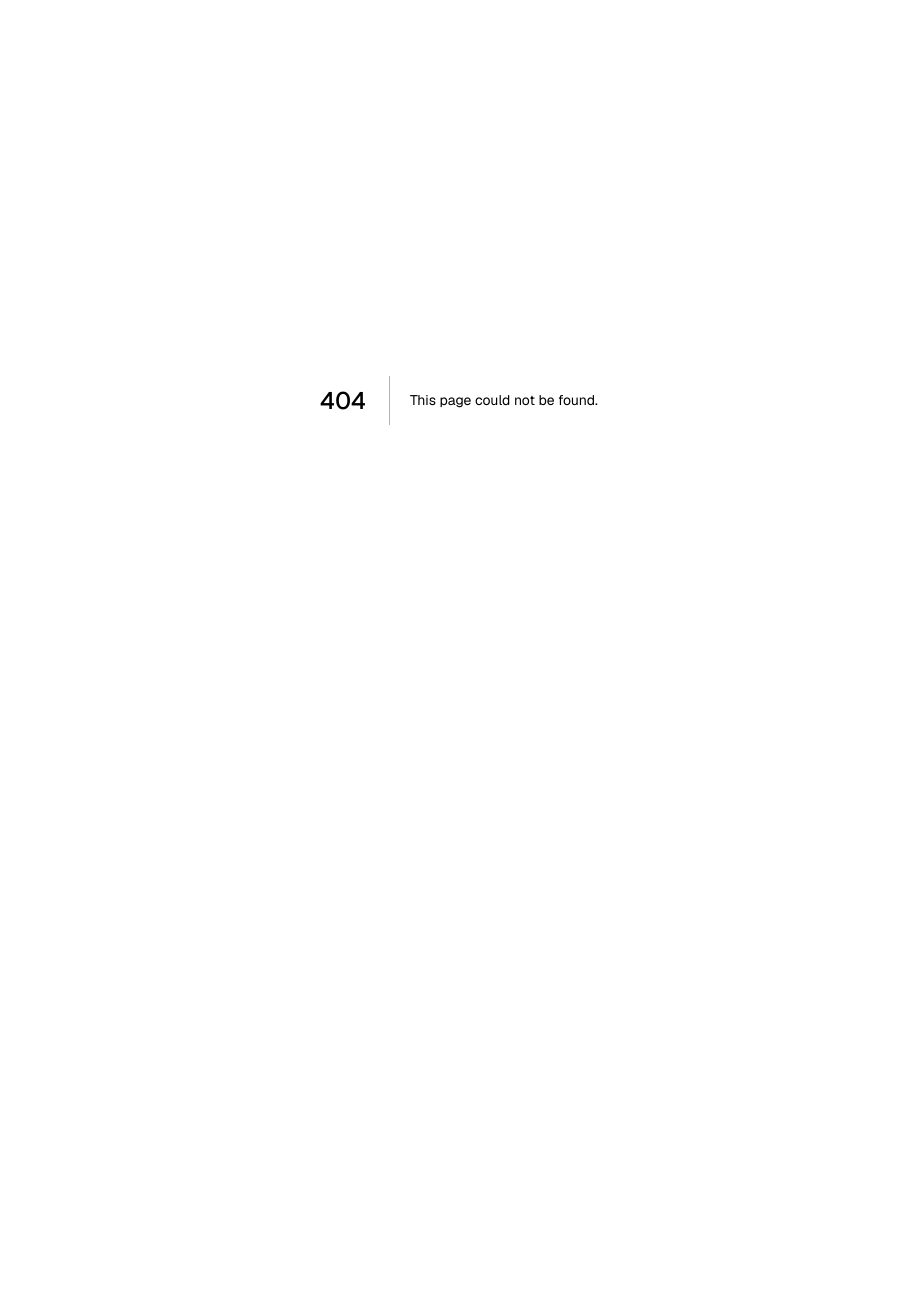
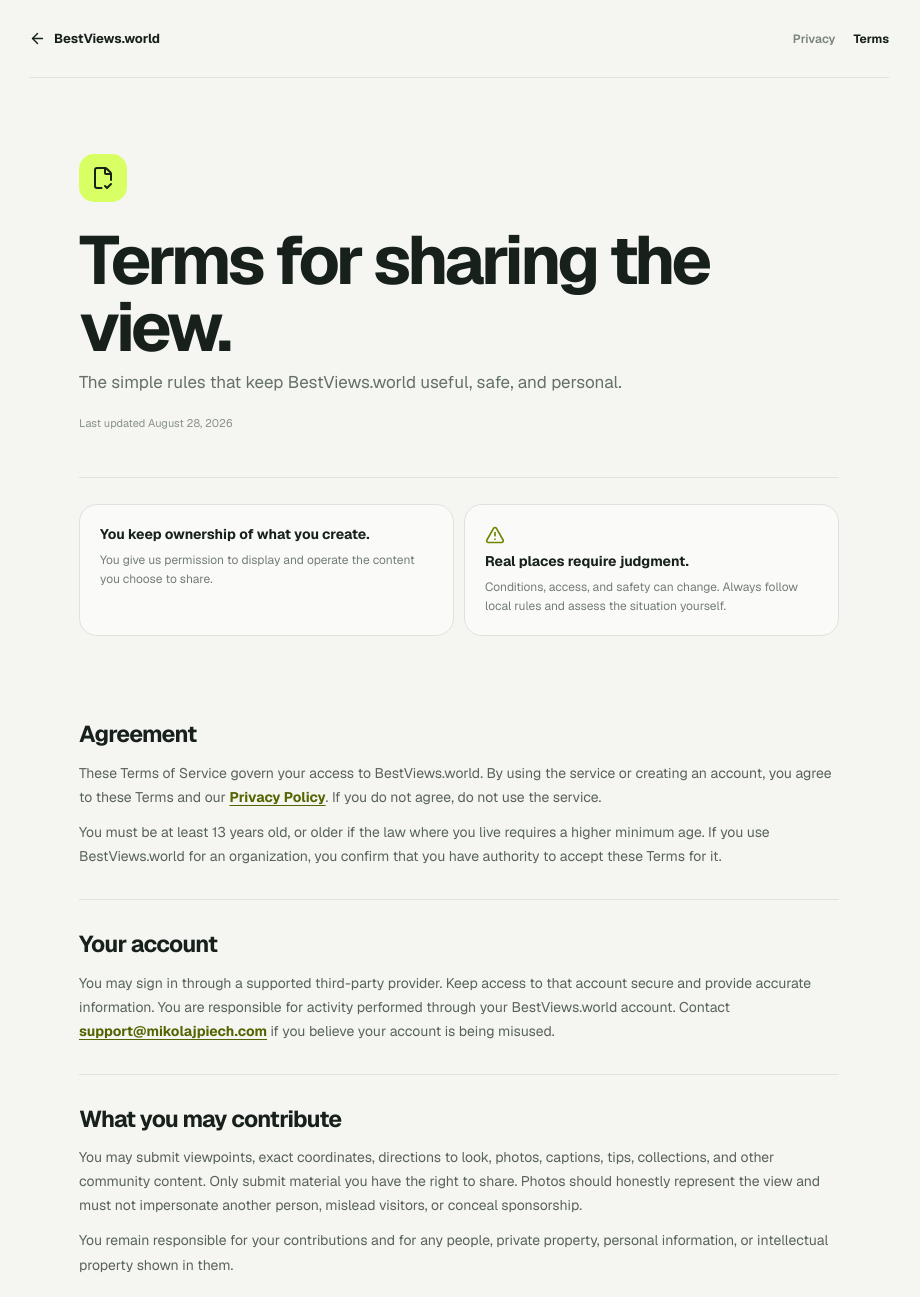
Before and after one commit to realmikolajpiech/bestviews.world, a Next.js app: page /terms in a window 1280 px wide. Before the commit this address had no page. Shown: the top 1297 px of the page, without its empty margins (181-1101 px from the left). Before the commit the page ends 800 px from the top, so only its background shows below. Built offline with nearby package versions, Linux system fonts and the light colour scheme.

Commit message:
Add public terms of service

```diff
--- a/app/globals.css
+++ b/app/globals.css
@@ -856,7 +856,9 @@ a { text-decoration: none; }
 .legal-page { min-height: 100vh; padding: 0 22px 80px; background: #f5f6f2; }
 .legal-nav { width: min(860px,100%); height: 78px; margin: 0 auto; border-bottom: 1px solid #dfe3dc; display: flex; align-items: center; justify-content: space-between; }
 .legal-nav a { display: inline-flex; align-items: center; gap: 8px; font-size: 13px; font-weight: 680; }
-.legal-nav > span { color: #7a827b; font-size: 12px; }
+.legal-nav-links { display: flex; align-items: center; gap: 18px; }
+.legal-nav-links a, .legal-nav-links span { color: #7a827b; font-size: 12px; font-weight: 560; }
+.legal-nav-links span[aria-current='page'] { color: var(--ink); font-weight: 680; }
 .legal-document { width: min(760px,100%); margin: 0 auto; }
 .legal-hero { padding: 76px 0 46px; border-bottom: 1px solid #dfe3dc; }
 .legal-hero > svg { width: 48px; height: 48px; padding: 12px; border-radius: 15px; background: var(--lime); }
--- a/app/privacy/page.tsx
+++ b/app/privacy/page.tsx
@@ -13,7 +13,7 @@ export default function PrivacyPage() {
     <main className="legal-page">
       <nav className="legal-nav" aria-label="Privacy page navigation">
         <Link href="/"><ArrowLeft size={17} /> BestViews.world</Link>
-        <span>Privacy</span>
+        <div className="legal-nav-links"><span aria-current="page">Privacy</span><Link href="/terms">Terms</Link></div>
       </nav>
 
       <article className="legal-document">
--- /dev/null
+++ b/app/terms/page.tsx
@@ -0,0 +1,122 @@
+import type { Metadata } from 'next';
+import Link from 'next/link';
+import { ArrowLeft, FileCheck2, TriangleAlert } from 'lucide-react';
+
+export const metadata: Metadata = {
+  title: 'Terms of Service — BestViews.world',
+  description: 'The terms for using and contributing to BestViews.world.',
+  alternates: { canonical: '/terms' },
+};
+
+export default function TermsPage() {
+  return (
+    <main className="legal-page">
+      <nav className="legal-nav" aria-label="Terms page navigation">
+        <Link href="/"><ArrowLeft size={17} /> BestViews.world</Link>
+        <div className="legal-nav-links"><Link href="/privacy">Privacy</Link><span aria-current="page">Terms</span></div>
+      </nav>
+
+      <article className="legal-document">
+        <header className="legal-hero">
+          <FileCheck2 size={32} aria-hidden="true" />
+          <h1>Terms for sharing the view.</h1>
+          <p>The simple rules that keep BestViews.world useful, safe, and personal.</p>
+          <small>Last updated August 28, 2026</small>
+        </header>
+
+        <div className="legal-promises" aria-label="Terms highlights">
+          <div><strong>You keep ownership of what you create.</strong><span>You give us permission to display and operate the content you choose to share.</span></div>
+          <div><TriangleAlert size={20} /><strong>Real places require judgment.</strong><span>Conditions, access, and safety can change. Always follow local rules and assess the situation yourself.</span></div>
+        </div>
+
+        <section>
+          <h2>Agreement</h2>
+          <p>These Terms of Service govern your access to BestViews.world. By using the service or creating an account, you agree to these Terms and our <Link href="/privacy">Privacy Policy</Link>. If you do not agree, do not use the service.</p>
+          <p>You must be at least 13 years old, or older if the law where you live requires a higher minimum age. If you use BestViews.world for an organization, you confirm that you have authority to accept these Terms for it.</p>
+        </section>
+
+        <section>
+          <h2>Your account</h2>
+          <p>You may sign in through a supported third-party provider. Keep access to that account secure and provide accurate information. You are responsible for activity performed through your BestViews.world account. Contact <a href="mailto:support@mikolajpiech.com">support@mikolajpiech.com</a> if you believe your account is being misused.</p>
+        </section>
+
+        <section>
+          <h2>What you may contribute</h2>
+          <p>You may submit viewpoints, exact coordinates, directions to look, photos, captions, tips, collections, and other community content. Only submit material you have the right to share. Photos should honestly represent the view and must not impersonate another person, mislead visitors, or conceal sponsorship.</p>
+          <p>You remain responsible for your contributions and for any people, private property, personal information, or intellectual property shown in them.</p>
+        </section>
+
+        <section>
+          <h2>Permission to use contributions</h2>
+          <p>You keep ownership of your content. When you submit content, you grant BestViews.world a worldwide, non-exclusive, royalty-free license to host, store, reproduce, display, format, crop, adapt for different devices, distribute, and promote that content for operating, improving, and explaining the service. This permission includes showing your contribution with its location and your public profile.</p>
+          <p>The license ends when your content is deleted, except where copies reasonably remain in backups, were shared by others through service features, must be retained by law, or where factual viewpoint information is kept in de-identified form to preserve the shared map.</p>
+        </section>
+
+        <section>
+          <h2>Community rules</h2>
+          <p>Do not use BestViews.world to:</p>
+          <ul>
+            <li>Submit false coordinates, stolen photos, fake experiences, undisclosed promotions, or duplicate spam.</li>
+            <li>Encourage trespassing, damage, unsafe conduct, or activity that violates local restrictions.</li>
+            <li>Post illegal, threatening, hateful, exploitative, sexually abusive, harassing, or privacy-invasive material.</li>
+            <li>Upload malware, interfere with the service, scrape it abusively, evade access controls, or manipulate rankings.</li>
+            <li>Collect or expose another person’s personal information without a lawful reason.</li>
+          </ul>
+        </section>
+
+        <section>
+          <h2>Moderation</h2>
+          <p>Community submissions may be reviewed by moderators before or after publication. We may reject, correct, limit, de-rank, or remove content, and may warn, restrict, suspend, or close accounts when we reasonably believe content is illegal, unsafe, misleading, promotional spam, inaccurate, duplicative, or inconsistent with these Terms.</p>
+          <p>We consider the nature, context, severity, frequency, and likely impact of a violation. You may ask us to review a moderation decision by emailing <a href="mailto:support@mikolajpiech.com?subject=BestViews.world%20moderation%20review">support@mikolajpiech.com</a> with the viewpoint or account involved and why you believe the decision should change.</p>
+        </section>
+
+        <section>
+          <h2>Safety and access</h2>
+          <p>BestViews.world helps people understand where a view may be experienced; it is not a safety, navigation, weather, or emergency service. Paths, roads, property boundaries, opening hours, transport, fees, accessibility, and local rules can change without notice. Weather, altitude, wildlife, water, traffic, darkness, and terrain may create serious risks.</p>
+          <p>Check authoritative local information, respect closures and private property, use appropriate equipment, and turn back when conditions are unsafe. Never rely on a viewpoint listing as permission to enter a place.</p>
+        </section>
+
+        <section>
+          <h2>Rankings and community information</h2>
+          <p>Ratings, rankings, comparisons, tips, photographs, and practical details reflect community contributions and judgment. They may be incomplete, subjective, outdated, or wrong. Placement in a list is not an endorsement, guarantee, or professional recommendation.</p>
+        </section>
+
+        <section>
+          <h2>Third-party services</h2>
+          <p>The service may connect to maps, directions, social sign-in providers, transport information, or external websites. Those services are controlled by their respective providers and have their own terms and privacy policies. BestViews.world is not responsible for third-party services or content.</p>
+        </section>
+
+        <section>
+          <h2>Our service and intellectual property</h2>
+          <p>BestViews.world and its original design, software, branding, and service content are protected by intellectual property laws. These Terms do not transfer ownership of them to you. You may use the service for its intended personal and community purposes, but may not copy, resell, reverse engineer, or commercially exploit it except where the law allows.</p>
+        </section>
+
+        <section>
+          <h2>Availability and changes</h2>
+          <p>We may add, change, suspend, or discontinue features to maintain, secure, or improve the service. We do not promise that BestViews.world will always be available or error-free. Where applicable law gives you mandatory rights concerning a digital service, those rights are not limited by these Terms.</p>
+        </section>
+
+        <section>
+          <h2>Ending your use</h2>
+          <p>You may stop using BestViews.world at any time and may request account deletion as described in the <Link href="/privacy#deletion">Privacy Policy</Link>. We may restrict or terminate access for serious or repeated violations, legal requirements, security risks, or harm to the service or community. Where appropriate, we will provide reasons and an opportunity to request review.</p>
+        </section>
+
+        <section>
+          <h2>Disclaimers and responsibility</h2>
+          <p>To the extent permitted by law, BestViews.world is provided “as is” and “as available.” We do not guarantee the accuracy of community content, that a location is accessible or safe, or that a view will match a photograph or expectation.</p>
+          <p>To the extent permitted by law, BestViews.world is not liable for indirect, incidental, special, consequential, or punitive losses arising from use of the service or visits to listed places. Nothing in these Terms excludes liability or consumer rights that cannot legally be excluded or limited.</p>
+        </section>
+
+        <section>
+          <h2>Changes to these Terms</h2>
+          <p>We may update these Terms as the service changes. Material updates will be identified by a new date on this page and, when required, by additional notice. Continuing to use the service after updated Terms take effect means you accept them, except where applicable law requires another form of consent.</p>
+        </section>
+
+        <section>
+          <h2>Contact</h2>
+          <p>Questions, reports, or disputes about these Terms can be sent to <a href="mailto:support@mikolajpiech.com">support@mikolajpiech.com</a>. These Terms do not take away mandatory protections available under the law where you live.</p>
+        </section>
+      </article>
+    </main>
+  );
+}
```
